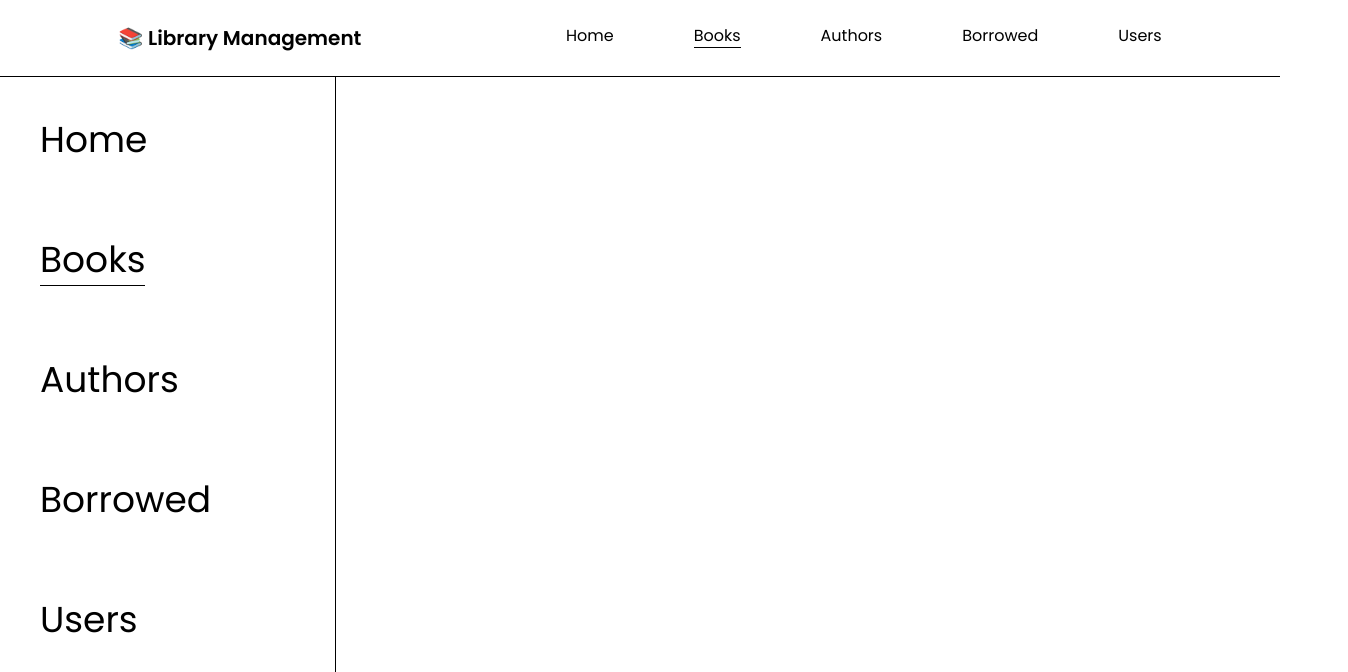
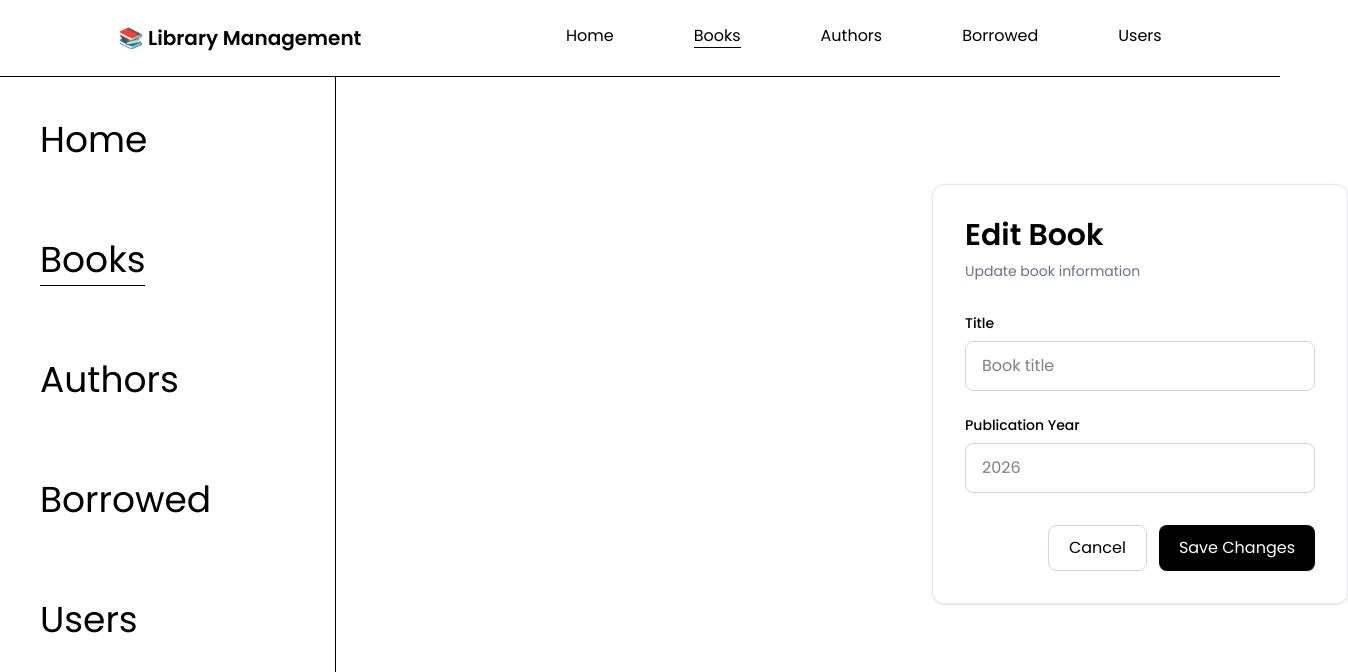
Before and after one commit to kana-engineer/library-management-system, a React (Vite) app in the folder frontend/: page /books/edit/1 in a window 1280 px wide. Shown: the top 672 px of the page, 1348 px wide, since content can reach past the window. Built offline with nearby package versions, Linux system fonts and the light colour scheme; no server answers.

Commit message:
feat: add book editing

```diff
--- a/frontend/src/App.jsx
+++ b/frontend/src/App.jsx
@@ -7,6 +7,7 @@ import Borrowed from "./pages/Borrowed.jsx";
 import Users from "./pages/Users.jsx";
 import AddBooks from "./pages/AddBooks.jsx";
 import MainSection from "./components/MainSection.jsx";
+import EditBook from "./pages/EditBook.jsx";
 
 function App() {
 
@@ -26,6 +27,7 @@ function App() {
                         <Route path="/borrowed" element={<Borrowed/>}/>
                         <Route path="/users" element={<Users/>}/>
                         <Route path="books/add-books" element={<AddBooks/>}/>
+                        <Route path={"books/edit/:id"} element={<EditBook/>}/>
                     </Routes>
                 </div>
             </div>
--- a/frontend/src/components/Table.jsx
+++ b/frontend/src/components/Table.jsx
@@ -1,3 +1,5 @@
+import { NavLink } from "react-router-dom";
+
 function Table({books = [], setBooks}) {
     const handleDelete = (id) => {
         fetch(`http://localhost:8080/api/books/${id}`, {
@@ -43,11 +45,25 @@ function Table({books = [], setBooks}) {
                         <td className="px-6 py-4 text-sm text-gray-600">
                             {book.publicationYear}
                         </td>
-                        <td className="px-6 py-4 text-red-500">
-                            <button onClick={() => handleDelete(book.id)}>
-                                Delete
-                            </button>
+                        <td className="px-6 py-4">
+                            <div className="flex gap-4">
+                                <NavLink
+                                    className="text-blue-500"
+                                    to={`/books/edit/${book.id}`}
+                                >
+                                    Edit
+                                </NavLink>
+
+                                <button
+                                    className="text-red-500 cursor-pointer"
+                                    onClick={() => handleDelete(book.id)}
+                                >
+                                    Delete
+                                </button>
+                            </div>
                         </td>
+
+
                     </tr>
                 ))}
                 </tbody>
--- /dev/null
+++ b/frontend/src/pages/EditBook.jsx
@@ -0,0 +1,106 @@
+import {isRouteErrorResponse, useParams} from "react-router-dom";
+import { useState, useEffect } from "react"
+import { useNavigate } from "react-router-dom";
+
+function EditBook() {
+    const { id } = useParams();
+    const navigate = useNavigate()
+    const handleEdit = (e) => {
+        e.preventDefault();
+        console.log("Editing param: ", id);
+        const book = {
+            title: title,
+            publicationYear: Number(publicationYear)
+        }
+        fetch(`http://localhost:8080/api/books/${id}`, {
+            method: "PUT",
+            headers: {
+                "Content-Type": "application/json"
+            },
+            body: JSON.stringify(book)
+        }) .then(response => response.json() )
+            .then(
+                data => { console.log(data);
+                navigate("/books")
+            });
+    }
+
+    const [title, setTitle] = useState("");
+    const [publicationYear, setPublicationYear] = useState("");
+
+    useEffect(() => {
+        fetch(`http://localhost:8080/api/books/${id}`)
+            .then(response => response.json())
+            .then((data) => {
+                console.log(data);
+                setTitle(data.title);
+                setPublicationYear(data.publicationYear)
+            })
+    }, [id])
+
+    return (
+        <div className="flex justify-center pt-16">
+            <div className="w-150 rounded-xl border border-gray-200 p-8 shadow-sm">
+
+                <div className="mb-8">
+                    <h1 className="text-3xl font-semibold">
+                        Edit Book
+                    </h1>
+                    <p className="mt-2 text-sm text-gray-500">
+                        Update book information
+                    </p>
+                </div>
+
+                <form className="flex flex-col gap-6"  onSubmit={handleEdit}>
+
+                    <div className="flex flex-col gap-2">
+                        <label className="text-sm font-medium">
+                            Title
+                        </label>
+
+                        <input
+                            type="text"
+                            placeholder="Book title"
+                            value={title}
+                            onChange={(e) => setTitle(e.target.value)}
+                            className="rounded-lg border border-gray-300 px-4 py-3 outline-none focus:border-gray-500"
+                        />
+                    </div>
+
+                    <div className="flex flex-col gap-2">
+                        <label className="text-sm font-medium">
+                            Publication Year
+                        </label>
+
+                        <input
+                            type="number"
+                            placeholder="2026"
+                            value={publicationYear}
+                            onChange={(e) => setPublicationYear(e.target.value)}
+                            className="rounded-lg border border-gray-300 px-4 py-3 outline-none focus:border-gray-500"
+                        />
+                    </div>
+
+                    <div className="mt-2 flex justify-end gap-3">
+                        <button
+                            type="button"
+                            className="cursor-pointer rounded-lg border border-gray-300 px-5 py-2.5 hover:bg-gray-50"
+                        >
+                            Cancel
+                        </button>
+
+                        <button
+                            type="submit"
+                            className="cursor-pointer rounded-lg bg-black px-5 py-2.5 text-white hover:bg-gray-800"
+                        >
+                            Save Changes
+                        </button>
+                    </div>
+
+                </form>
+            </div>
+        </div>
+    );
+}
+
+export default EditBook;
```
